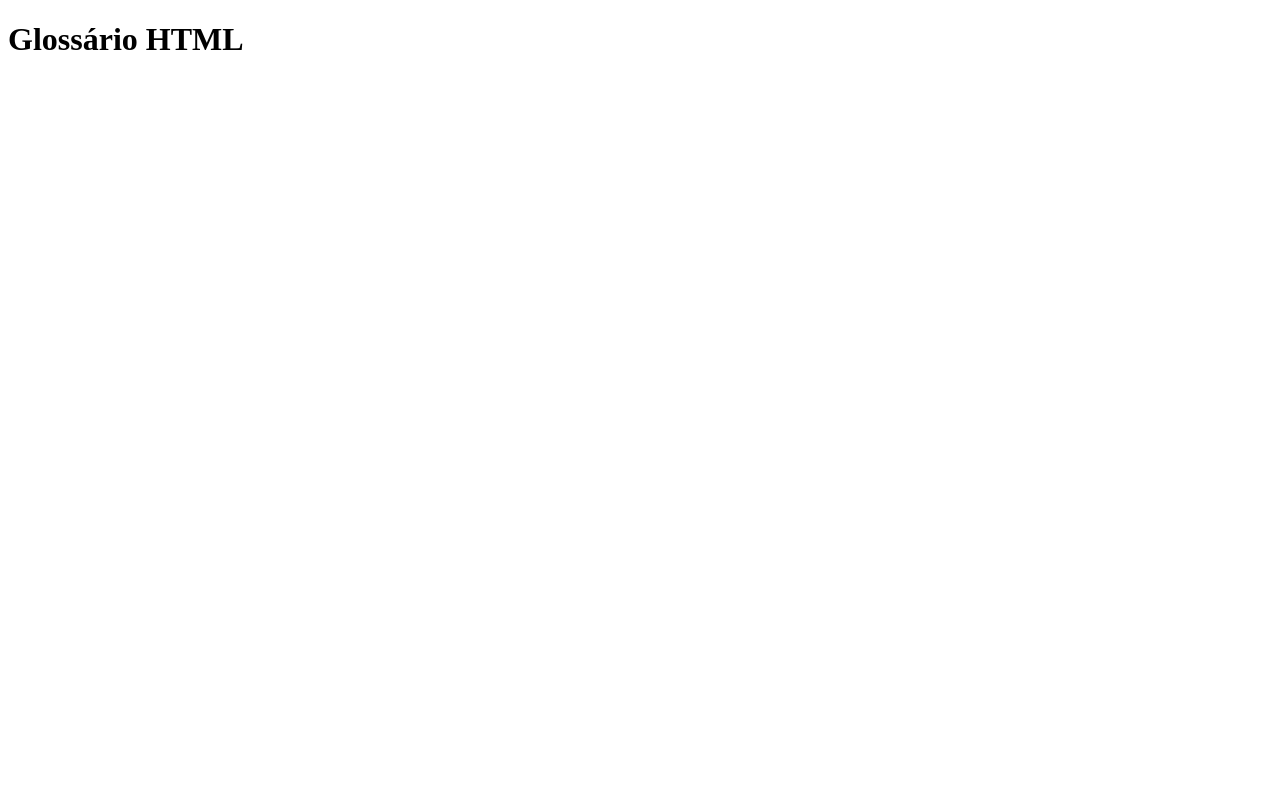
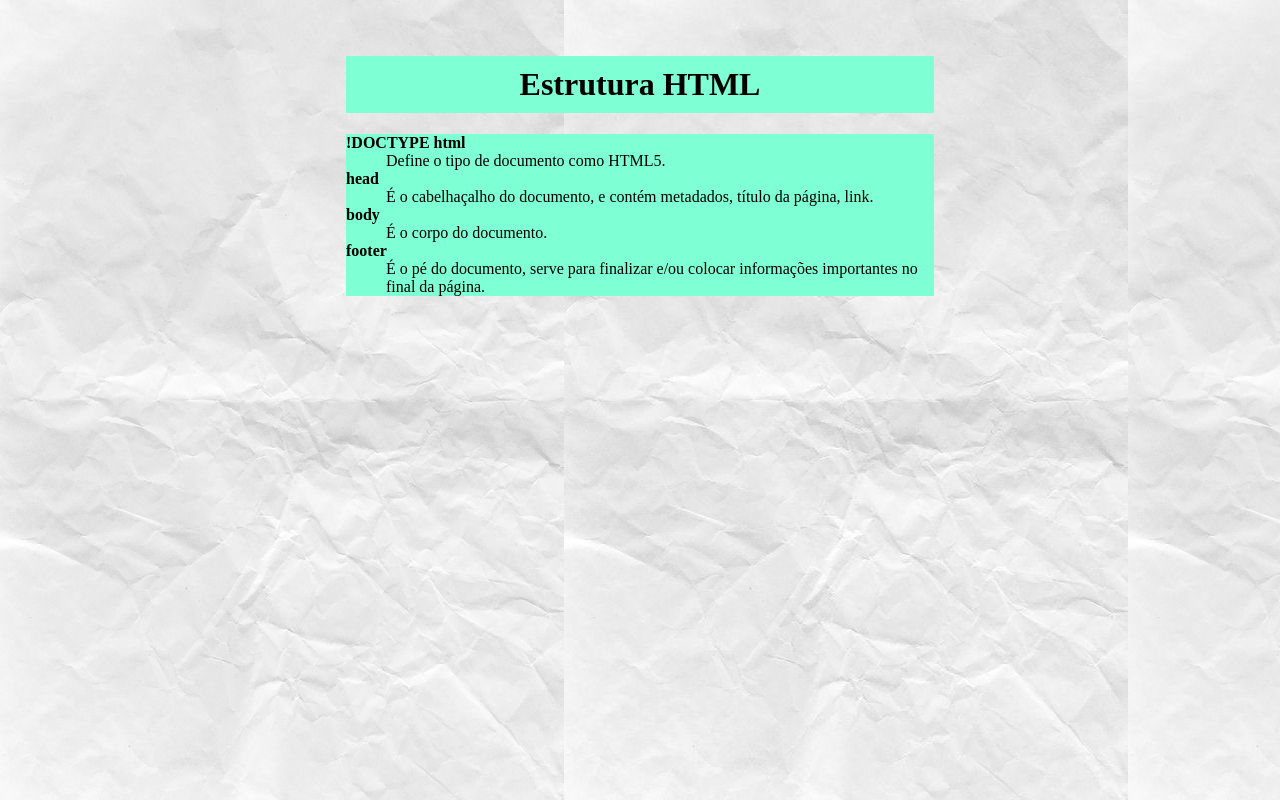
Before and after one commit to Beto-Mori/glossario-HTML, a plain HTML site: page index.html in a window 1280 px wide. Drawn offline with Linux system fonts and the light colour scheme.

Commit message:
add info

```diff
--- a/index.html
+++ b/index.html
@@ -4,10 +4,33 @@
     <meta charset="UTF-8" />
     <meta http-equiv="X-UA-Compatible" content="IE=edge" />
     <meta name="viewport" content="width=device-width, initial-scale=1.0" />
+    <title>Glossário HTML</title>
     <link rel="stylesheet" href="./style.css" />
-    <title>Glossário</title>
   </head>
   <body>
-<h1>Glossário HTML</h1>
+    <div id="container">
+      <h1>Estrutura HTML</h1>
+      <div id="items">
+        <dl>
+          <dt>
+            <strong>!DOCTYPE html</strong>
+          </dt>
+          <dd>Define o tipo de documento como HTML5. </dd>
+          <dt>
+            <strong>head</strong>
+          </dt>
+          <dd>É o cabelhaçalho do documento, e contém metadados, título da página, link. </dd>
+          <dt>
+            <strong>body</strong>
+          </dt>
+          <dd>É o corpo do documento.</dd>
+          <dt>
+            <strong>footer</strong>
+          </dt>
+          <dd> É o pé do documento, serve para finalizar e/ou colocar informações importantes no final da página. </dd>
+        </dl>
+      </div>
+    </div>
   </body>
+  <footer></footer>
 </html>
--- a/style.css
+++ b/style.css
@@ -0,0 +1,21 @@
+html {
+  background-image: url(./assets/57a3513e2ca93a9f71ff8d78b9f02e71.jpg);
+}
+
+#container {
+  width: 100%;
+  max-width: 588px;
+  margin: 56px auto 0px;
+  padding: 0 24px;
+}
+
+h1 {
+  text-align: center;
+  background-color: aquamarine;
+  padding: 10px;
+  border-bottom: 10px;
+}
+
+#items{
+    background-color: aquamarine;
+}
```
Also changed, not shown: assets/57a3513e2ca93a9f71ff8d78b9f02e71.jpg (added).
